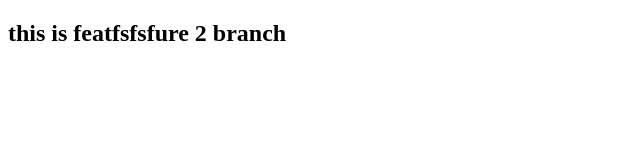
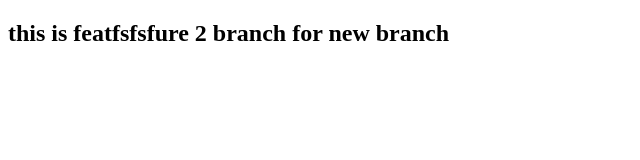
Before and after one commit to RahulGridship/mynewrepo, a plain HTML site: page test.html in a window 1280 px wide. Shown: the whole page, without its empty margins (0-640 px from the left). Drawn offline with Linux system fonts and the light colour scheme.

Commit message:
new commit for push code

```diff
--- a/test.html
+++ b/test.html
@@ -6,6 +6,6 @@
     <title>Document</title>
 </head>
 <body>
-    <h2>this is featfsfsfure 2 branch</h2>
+    <h2>this is featfsfsfure 2 branch for new branch</h2>
 </body>
 </html>
```
